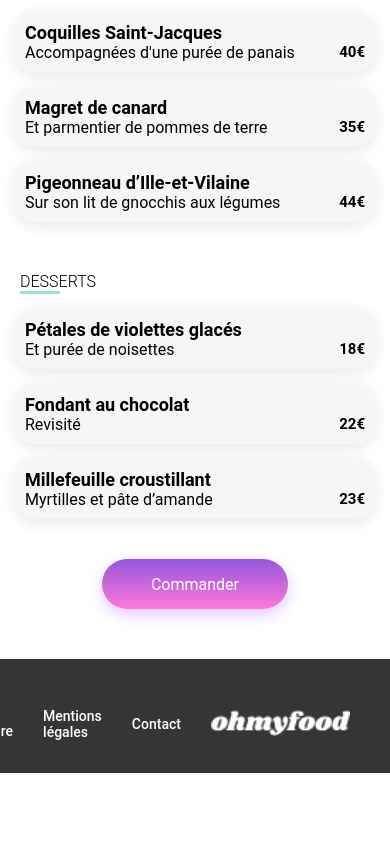
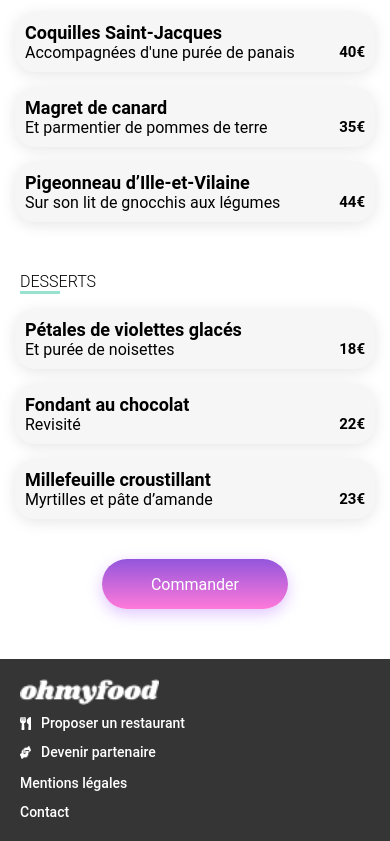
Before and after one commit to ThibautGallien/Images-et-textes-Ohmyfood, a plain HTML site: page Menu/A-la-française.html in a window 390 px wide. Shown: the part 701-1542 px from the top of the page. Before the commit the page ends 1474 px from the top, so only its background shows below. Drawn offline with Linux system fonts and the light colour scheme; a web font is replaced by a local one.

Commit message:
Gestion du footer sur la version mobile qui affichait la version laptop ( "}" placé au mauvais endroit)

```diff
--- a/Menu/menu2.0.css
+++ b/Menu/menu2.0.css
@@ -275,13 +275,13 @@ header .logo {
 .footer {
   background-color: var(--footer-color);
   padding: 20px 0;
+  margin-top: 20px;
+  padding-left: 20px;
 }
-
 /* Conteneur vertical */
 .footer-content {
   display: flex;
   flex-direction: column;
-  justify-content: flex-end;
   align-items: flex-start;
   gap: 10px;
 }
@@ -293,6 +293,9 @@ header .logo {
   display: block;
 }
 
+.footer-logo {
+  order: 0;
+}
 /* Chaque bloc de navigation */
 .footer-nav {
   margin: 0;
@@ -369,12 +372,7 @@ header .logo {
     display: block;
     margin: 40px auto;
   }
-}
   /*Footer*/
-.footer {
-  height: 114px;
-}
-
   .footer-content {
     display: flex;
     flex-direction: row;
@@ -394,4 +392,5 @@ header .logo {
 
   .footer-logo {
     order: 2;
+  }
 } /*# sourceMappingURL=menu2.0.css.map */
```
Lines whose indentation alone changed are shown as unchanged.
